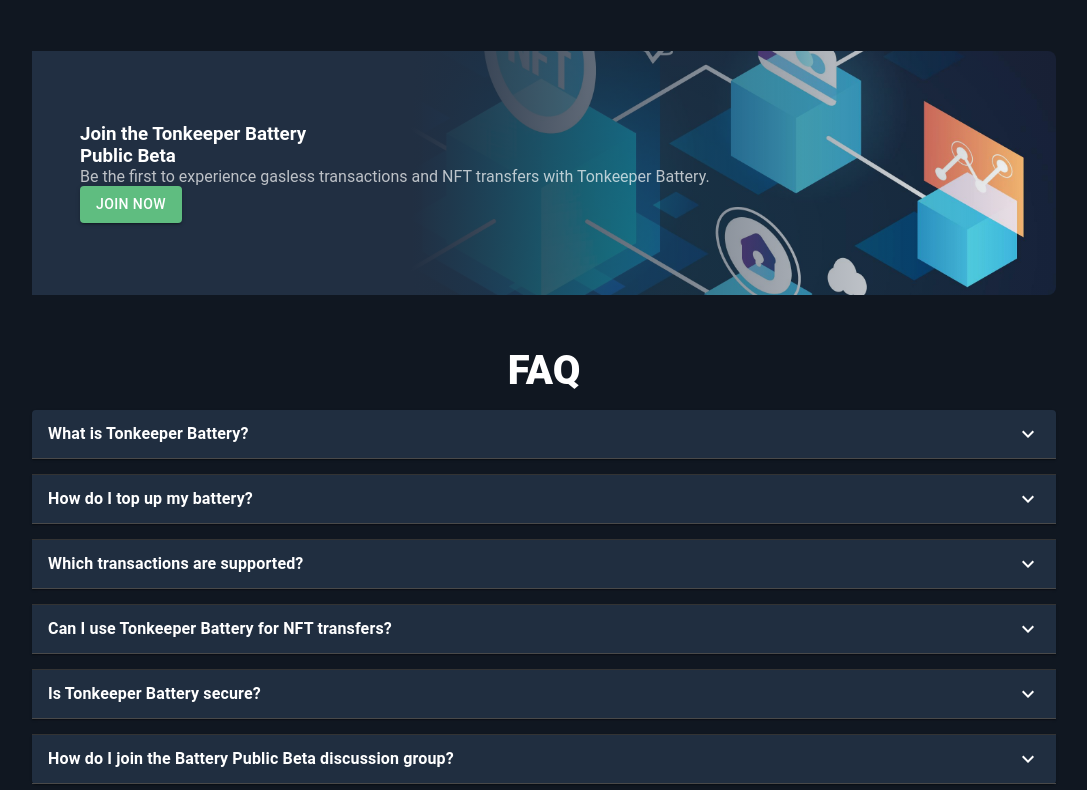
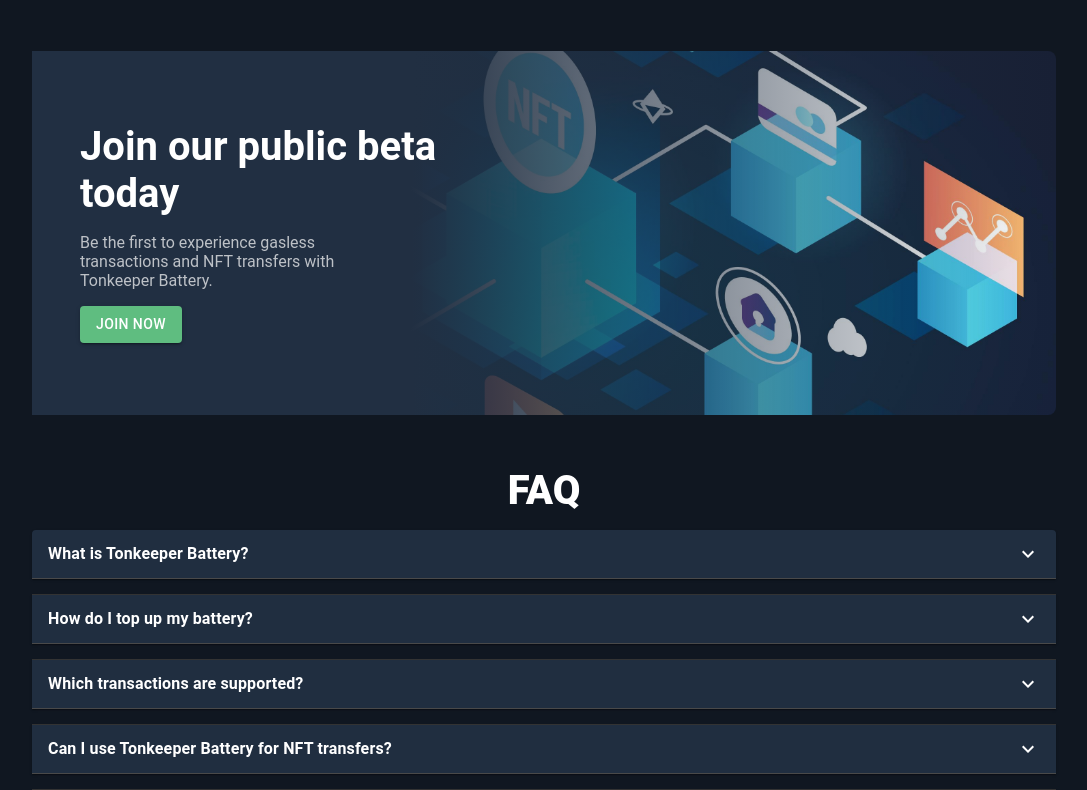
Before and after one commit to Jikugodwill/tonkeeper_battery, a React (Create React App) app: page / in a window 1280 px wide. Shown: the part 1626-2416 px from the top of the page, without its empty margins (96-1183 px from the left). Built offline with nearby package versions, Linux system fonts and the light colour scheme.

Commit message:
updated cta card

```diff
--- a/src/App.js
+++ b/src/App.js
@@ -180,13 +180,18 @@
       <Section id="get-started" className="cta bgimg">
         <div className="lhs">
           <h3>
-            Join the Tonkeeper Battery
-            <br /> Public Beta
+            Join our public beta
+            <br /> today
           </h3>
           <p className="text">
             Be the first to experience gasless transactions and NFT transfers
             with Tonkeeper Battery.
           </p>
+          <a
+            href="https://t.me/batterypublicbeta"
+            target="_blank"
+            rel="noopener noreferrer"
+          >
             <Button
               variant="contained"
               color="primary"
@@ -194,6 +199,7 @@
             >
               Join Now
             </Button>
+          </a>
         </div>
       </Section>
 
--- a/src/components/Layout.jsx
+++ b/src/components/Layout.jsx
@@ -186,7 +186,7 @@
             style={{ backgroundColor: "#212f42f5", color: "#ffffff" }}
             whileTap={{ scale: 0.9 }}
           >
-            Update Tonkeeper
+            Tonkeeper
           </Button>
           <div className="burgerIcon">
             {menuOpen ? (
--- a/src/styles/GlobalStyles.js
+++ b/src/styles/GlobalStyles.js
@@ -74,10 +74,6 @@
     display: flex;
     position: relative;
     padding: 72px 48px;
-    ${"" /* background: #212f42; */}
-    ${
-      "" /* background: linear-gradient(to right, #212f42, rgba(255, 0, 0, 0)); */
-    }
     background: linear-gradient(to right, #212f42 0%, #212f42 37%, rgba(255, 0, 0, 0) 100%);
     text-align: left;
     align-items: stretch;
@@ -99,6 +95,16 @@
     height: 100%;
     width: 100%;
   }
+
+  .cta h3{
+    font-size: min(2.5rem, 5vw);
+    font-weight: 700;
+    margin-bottom: 1rem;
+  }
+  .cta p{
+    margin-bottom: 1rem;
+    max-width: 320px;
+  }
   @media only screen and (max-width: 768px) {
     .how-it-works{
       width: 80% !important;
@@ -107,6 +113,13 @@
       display: block;
       cursor: pointer;
     }
+    .cta>.content{
+      padding: 48px 24px;
+      text-align: center;
+    }
+    .cta p{
+      width: 100%;
+    }
   }
 `;
 
```
Lines whose indentation alone changed are shown as unchanged.
